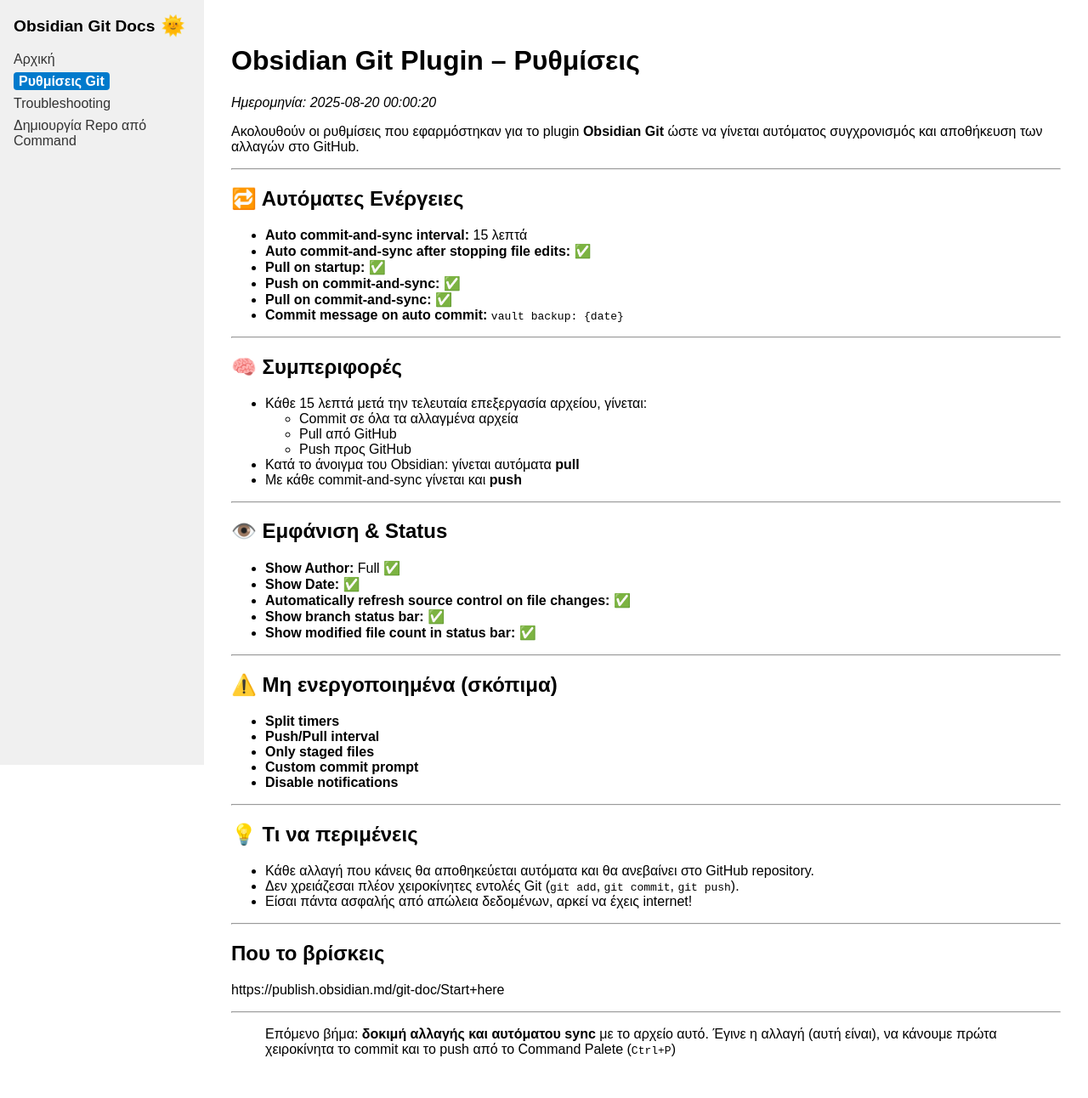
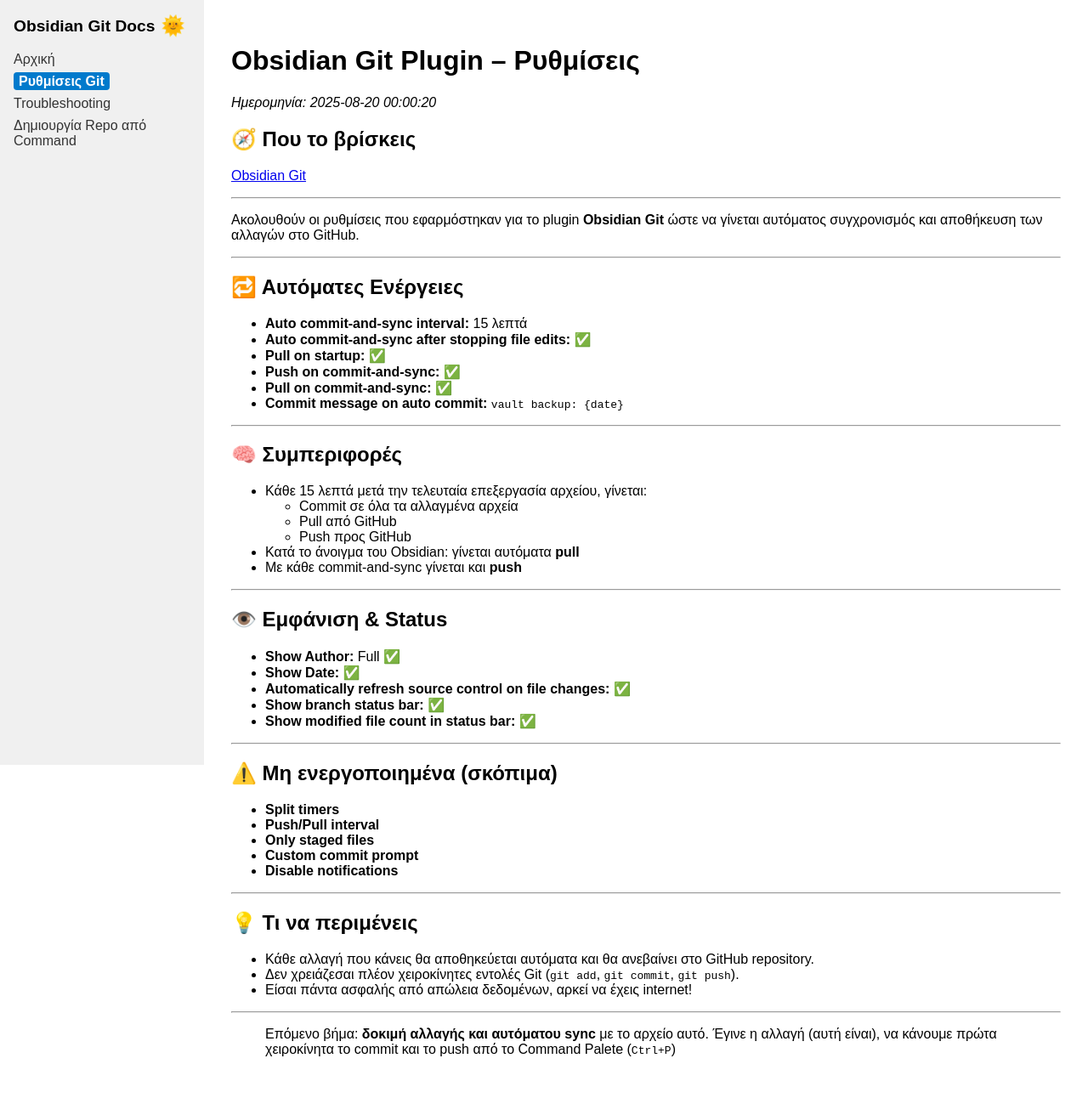
Before and after one commit to ssamartzis/ObsidianGitDocs, a Jekyll site: the page built from Obsidian_Git_Settings.md, in a window 1280 px wide. Shown: the whole page at 85% size. Built offline with Jekyll 4.4.1, drawn with Linux system fonts in a browser that asks for light colours; some of the changed lines change nothing that is shown.

Commit message:
Auto-update from parent repo on 2025-08-20 00:57:54

```diff
--- a/Obsidian_Git_Settings.md
+++ b/Obsidian_Git_Settings.md
@@ -6,6 +6,11 @@
 # Obsidian Git Plugin – Ρυθμίσεις
 
 _Ημερομηνία: 2025-08-20 00:00:20_
+
+## 🧭 Που το βρίσκεις
+[Obsidian Git](https://publish.obsidian.md/git-doc/Start+here)
+
+---
 
 Ακολουθούν οι ρυθμίσεις που εφαρμόστηκαν για το plugin **Obsidian Git** ώστε να γίνεται αυτόματος συγχρονισμός και αποθήκευση των αλλαγών στο GitHub.
 
@@ -61,10 +66,5 @@
 
 ---
 
-## Που το βρίσκεις
-https://publish.obsidian.md/git-doc/Start+here
-
----
-
 > Επόμενο βήμα: **δοκιμή αλλαγής και αυτόματου sync** με το αρχείο αυτό.
 > 	Έγινε η αλλαγή (αυτή είναι), να κάνουμε πρώτα χειροκίνητα το commit και το push από το Command Palete (`Ctrl+P`)
```
